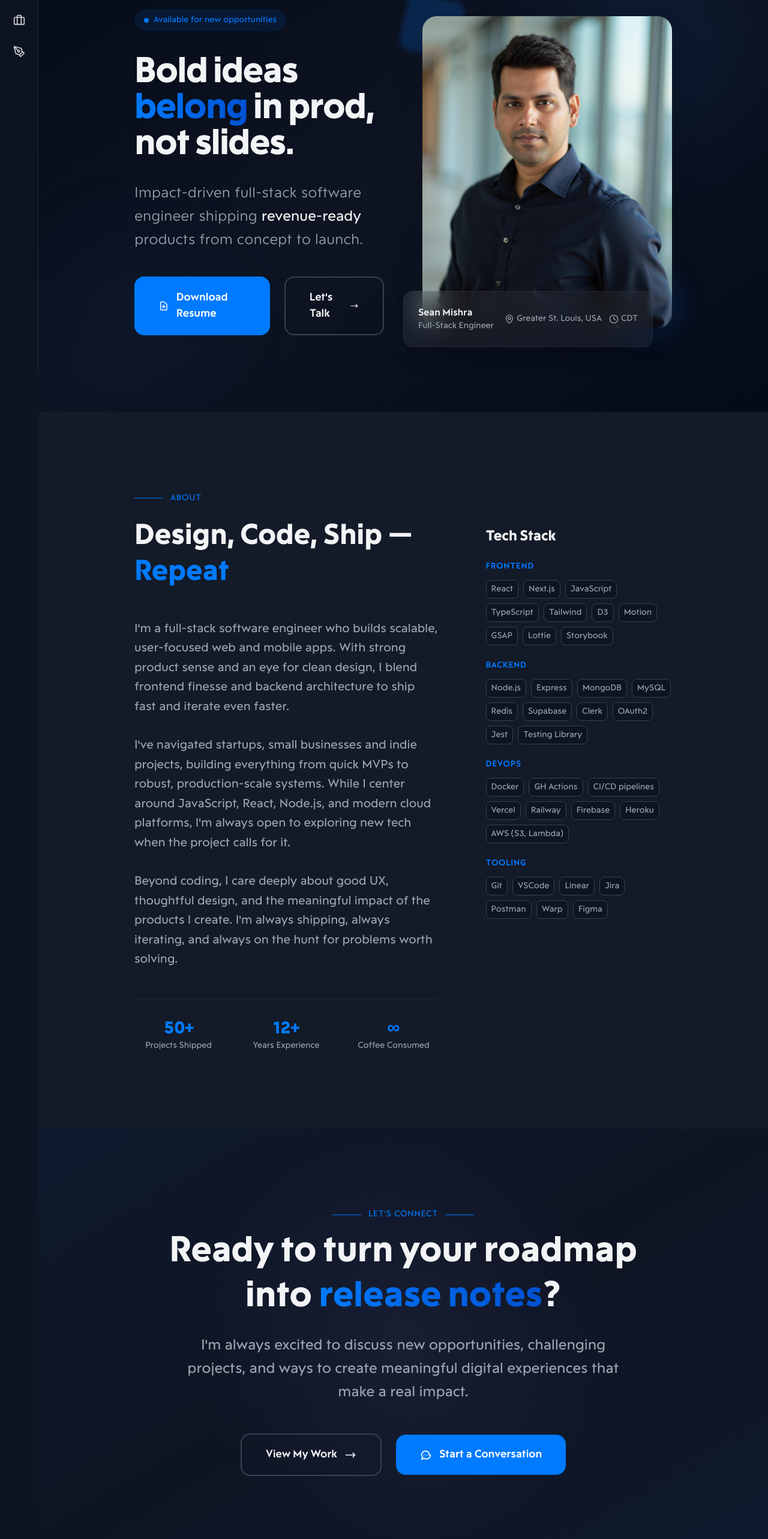
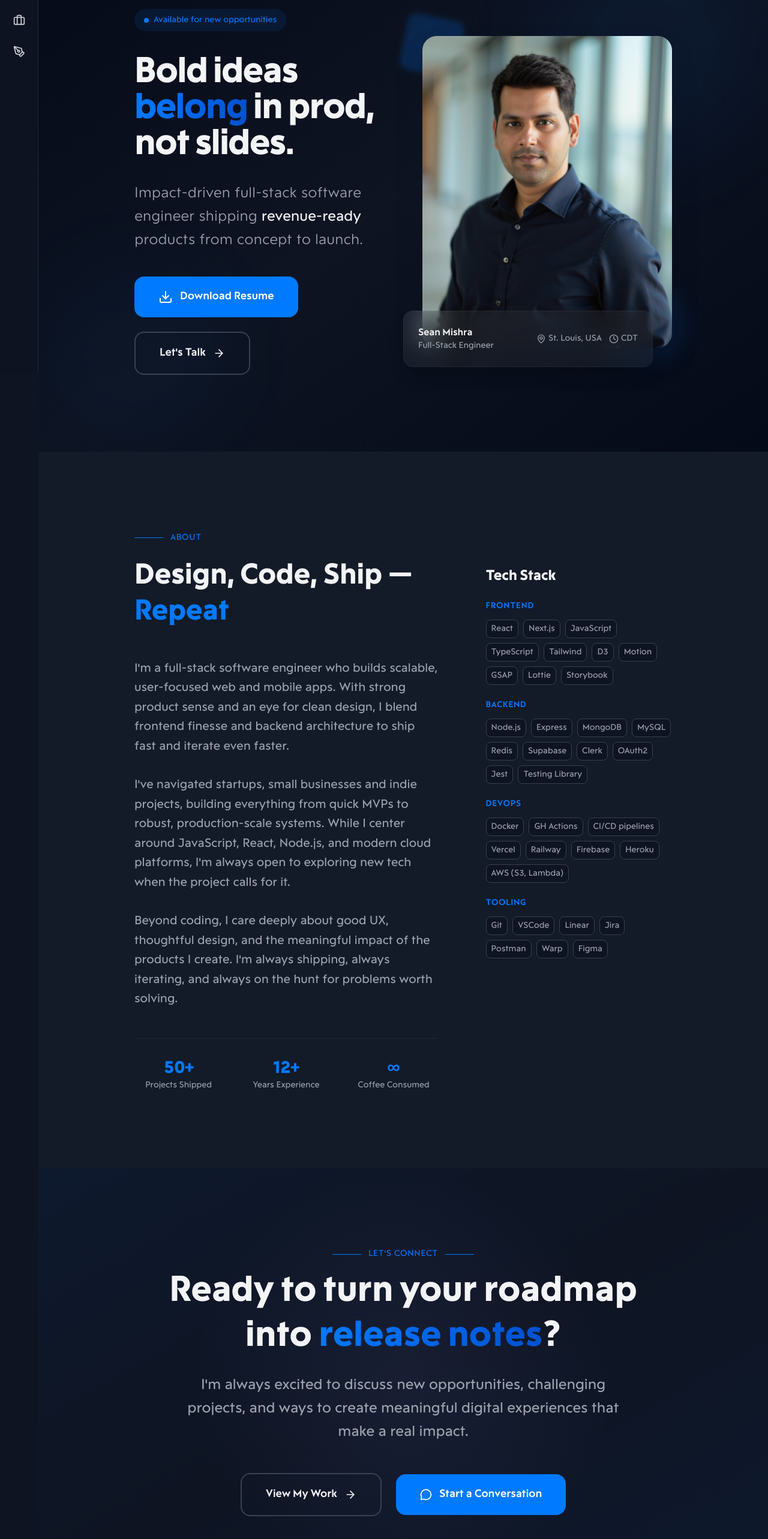
Before and after one commit to seanmishra/personal-website, a Next.js app: page / in a window 1280 px wide. Shown: the part 178-2744 px from the top of the page at 60% size. Built offline with nearby package versions, Linux system fonts and the light colour scheme.

Commit message:
improved hero design

```diff
--- a/src/app/globals.css
+++ b/src/app/globals.css
@@ -350,7 +350,6 @@
     background: linear-gradient(135deg, rgba(255, 255, 255, 0.1), rgba(255, 255, 255, 0.05));
     border-radius: 0.75rem;
     border: 1px solid rgba(255, 255, 255, 0.1);
-    backdrop-filter: blur(8px);
     @variant dark {
       background: linear-gradient(135deg, rgba(0, 0, 0, 0.2), rgba(0, 0, 0, 0.1));
       border-color: rgba(255, 255, 255, 0.05);
--- a/src/app/page.tsx
+++ b/src/app/page.tsx
@@ -1,7 +1,7 @@
 import React from 'react';
 import Image from 'next/image';
 import Link from 'next/link';
-import { MapPin, Clock } from 'lucide-react';
+import { MapPin, Clock, Download, ArrowRight, MessageCircle } from 'lucide-react';
 
 // Helper function to determine if we're in daylight saving time
 function isDaylightSavingTime() {
@@ -59,26 +59,22 @@ export default function Home() {
               </div>
 
               {/* Primary CTA */}
-              <div className="flex flex-col sm:flex-row gap-6">
+              <div className="flex flex-col sm:flex-row flex-wrap gap-6">
                 <a
                   href="/docs/sean-mishra-resume.pdf"
                   download="Sean_Mishra_Resume.pdf"
-                  className="btn-primary-large group"
+                  className="btn-primary-large group px-4 py-3 sm:px-10 sm:py-5"
                   aria-label="Download Sean Mishra's resume"
                 >
-                  <svg className="w-6 h-6 mr-3 group-hover:animate-bounce" fill="none" stroke="currentColor" viewBox="0 0 24 24">
-                    <path strokeLinecap="round" strokeLinejoin="round" strokeWidth={2} d="M12 10v6m0 0l-3-3m3 3l3-3m2 8H7a2 2 0 01-2-2V5a2 2 0 012-2h5.586a1 1 0 01.707.293l5.414 5.414a1 1 0 01.293.707V19a2 2 0 01-2 2z" />
-                  </svg>
-                  Download Resume
+                  <Download className="w-4 h-4 sm:w-6 sm:h-6 mr-2 sm:mr-3 group-hover:animate-bounce" />
+                  <span className="text-sm sm:text-lg">Download Resume</span>
                 </a>
                 <Link
                   href="/contact"
-                  className="btn-secondary-large group"
+                  className="btn-secondary-large group px-4 py-3 sm:px-10 sm:py-5"
                 >
-                  Let&apos;s Talk
-                  <svg className="w-5 h-5 ml-3 group-hover:translate-x-1 transition-transform" fill="none" stroke="currentColor" viewBox="0 0 24 24">
-                    <path strokeLinecap="round" strokeLinejoin="round" strokeWidth={2} d="M17 8l4 4m0 0l-4 4m4-4H3" />
-                  </svg>
+                  <span className="text-sm sm:text-lg">Let&apos;s Talk</span>
+                  <ArrowRight className="w-4 h-4 sm:w-5 sm:h-5 ml-2 sm:ml-3 group-hover:translate-x-1 transition-transform" />
                 </Link>
               </div>
             </div>
@@ -111,11 +107,11 @@ export default function Home() {
                       <p className="text-neutral-700 dark:text-neutral-400 text-sm">Full-Stack Engineer</p>
                     </div>
                     <div className="flex gap-3 items-center text-sm text-neutral-800 dark:text-neutral-400">
-                      <div className="flex items-center gap-1">
+                      <div className="flex wrap items-center gap-1">
                         <MapPin className="w-4 h-4" />
-                        <span>Greater St. Louis, USA</span>
+                        <span>St. Louis, USA</span>
                       </div>
-                      <div className="flex items-center gap-1">
+                      <div className="flex items-center gap-1 max-sm:hidden">
                         <Clock className="w-4 h-4" />
                         <span>{getCurrentTimeZone()}</span>
                       </div>
@@ -239,21 +235,17 @@ export default function Home() {
             <div className="flex flex-col sm:flex-row gap-6 justify-center items-center">
               <Link
                 href="/projects"
-                className="btn-secondary-large group min-w-[200px]"
+                className="btn-secondary-large group min-w-[160px] sm:min-w-[200px] px-4 py-3 sm:px-10 sm:py-5"
               >
-                View My Work
-                <svg className="w-5 h-5 ml-3 group-hover:translate-x-1 transition-transform" fill="none" stroke="currentColor" viewBox="0 0 24 24">
-                  <path strokeLinecap="round" strokeLinejoin="round" strokeWidth={2} d="M17 8l4 4m0 0l-4 4m4-4H3" />
-                </svg>
+                <span className="text-sm sm:text-lg">View My Work</span>
+                <ArrowRight className="w-4 h-4 sm:w-5 sm:h-5 ml-2 sm:ml-3 group-hover:translate-x-1 transition-transform" />
               </Link>
               <Link
                 href="/contact"
-                className="btn-primary-large group min-w-[200px]"
+                className="btn-primary-large group min-w-[160px] sm:min-w-[200px] px-4 py-3 sm:px-10 sm:py-5"
               >
-                <svg className="w-5 h-5 mr-3" fill="none" stroke="currentColor" viewBox="0 0 24 24">
-                  <path strokeLinecap="round" strokeLinejoin="round" strokeWidth={2} d="M8 12h.01M12 12h.01M16 12h.01M21 12c0 4.418-3.582 8-8 8a8.959 8.959 0 01-4.906-1.435L3 21l2.435-5.094A8.959 8.959 0 013 12a8 8 0 018-8 8 8 0 018 8z" />
-                </svg>
-                Start a Conversation
+                <MessageCircle className="w-4 h-4 sm:w-5 sm:h-5 mr-2 sm:mr-3" />
+                <span className="text-sm sm:text-lg">Start a Conversation</span>
               </Link>
             </div>
           </div>
```
